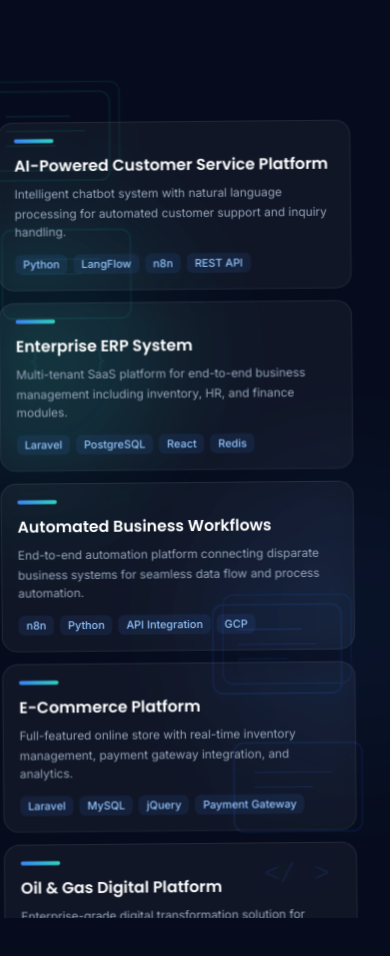
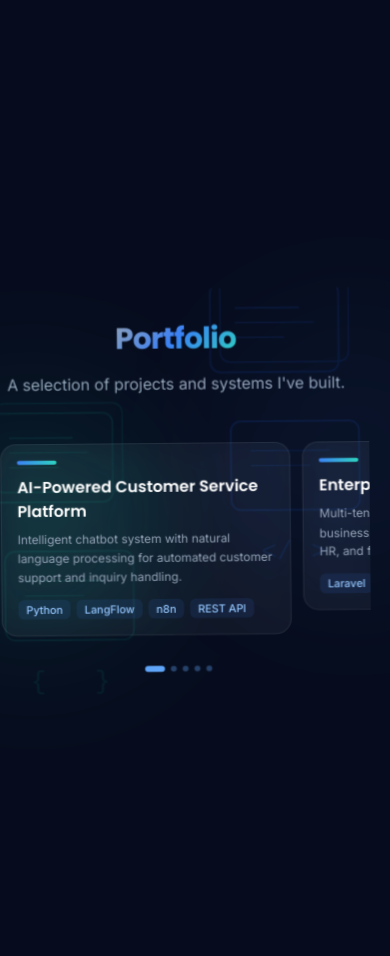
Before and after one commit to mhanis88/portfolio, a React (Vite) app: page / in a window 390 px wide. Shown: the part 7100-8056 px from the top of the page. Built offline with nearby package versions, Linux system fonts and the light colour scheme.

Commit message:
Add mobile swipe carousel for Portfolio cards

```diff
--- /dev/null
+++ b/src/components/MobileCarousel.tsx
@@ -0,0 +1,69 @@
+import { useRef, useState, ReactNode, Children } from 'react';
+import { motion } from 'framer-motion';
+
+interface MobileCarouselProps {
+  children: ReactNode;
+  /** Desktop grid classes (applied when not in carousel mode) */
+  gridClassName?: string;
+}
+
+export default function MobileCarousel({
+  children,
+  gridClassName = '',
+}: MobileCarouselProps) {
+  const scrollRef = useRef<HTMLDivElement>(null);
+  const [activeIndex, setActiveIndex] = useState(0);
+  const items = Children.toArray(children);
+
+  const handleScroll = () => {
+    const el = scrollRef.current;
+    if (!el) return;
+    const scrollLeft = el.scrollLeft;
+    const cardWidth = el.offsetWidth * 0.82 + 12; // width + gap
+    const index = Math.round(scrollLeft / cardWidth);
+    setActiveIndex(Math.min(index, items.length - 1));
+  };
+
+  return (
+    <>
+      {/* Mobile: horizontal swipe carousel */}
+      <div className="sm:hidden">
+        <div
+          ref={scrollRef}
+          onScroll={handleScroll}
+          className="-mx-4 flex snap-x snap-mandatory gap-3 overflow-x-auto px-4 pb-4 scrollbar-hide"
+          style={{ scrollbarWidth: 'none', msOverflowStyle: 'none' }}
+        >
+          {items.map((child, i) => (
+            <div
+              key={i}
+              className="w-[82%] flex-shrink-0 snap-center"
+            >
+              {child}
+            </div>
+          ))}
+        </div>
+
+        {/* Dot indicators */}
+        <div className="mt-3 flex items-center justify-center gap-1.5">
+          {items.map((_, i) => (
+            <motion.div
+              key={i}
+              animate={{
+                width: i === activeIndex ? 20 : 6,
+                opacity: i === activeIndex ? 1 : 0.35,
+              }}
+              transition={{ duration: 0.25 }}
+              className="h-1.5 rounded-full bg-blue-400"
+            />
+          ))}
+        </div>
+      </div>
+
+      {/* Desktop: normal grid */}
+      <div className={`hidden sm:grid ${gridClassName}`}>
+        {children}
+      </div>
+    </>
+  );
+}
--- a/src/components/Portfolio.tsx
+++ b/src/components/Portfolio.tsx
@@ -1,4 +1,5 @@
 import GlassCard from './GlassCard';
+import MobileCarousel from './MobileCarousel';
 import SectionHeading from './SectionHeading';
 import { PortfolioBg } from './SectionBg';
 import { projects } from '../data/content';
@@ -17,7 +18,7 @@ export default function Portfolio() {
           subtitle="A selection of projects and systems I've built."
         />
 
-        <div className="grid grid-cols-1 gap-3 sm:grid-cols-2 sm:gap-4 md:grid-cols-3">
+        <MobileCarousel gridClassName="grid-cols-2 gap-4 md:grid-cols-3">
           {projects.map((project, i) => (
             <GlassCard
               key={project.title}
@@ -48,7 +49,7 @@ export default function Portfolio() {
               </div>
             </GlassCard>
           ))}
-        </div>
+        </MobileCarousel>
       </div>
     </section>
   );
--- a/src/index.css
+++ b/src/index.css
@@ -1,6 +1,11 @@
 @tailwind base;
 @tailwind components;
 @tailwind utilities;
+
+/* Hide scrollbar for carousel */
+.scrollbar-hide::-webkit-scrollbar {
+  display: none;
+}
 
 /* ── Theme Variables ── */
 :root {
```
